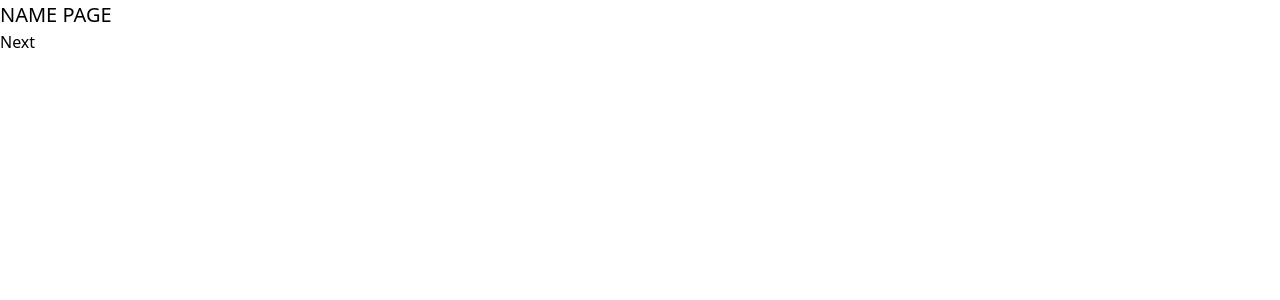
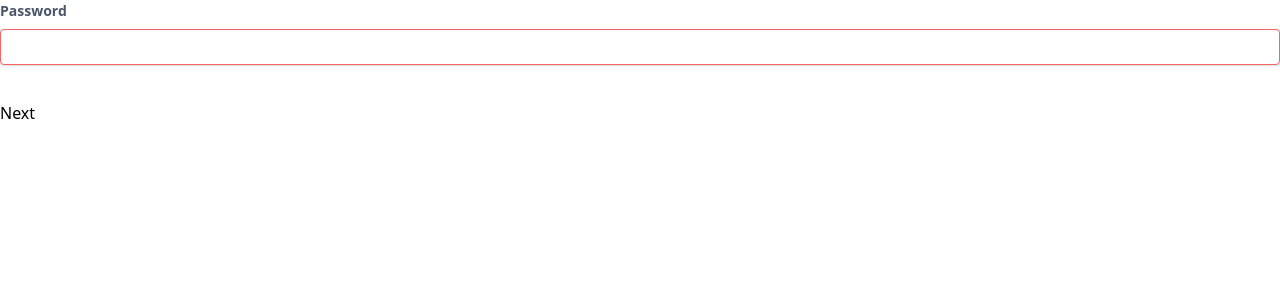
Before and after one commit to andrewhickey/sh24-order-journey, a React app: page / in a window 1280 px wide. Shown: the top 300 px of the page. Built offline with nearby package versions, Linux system fonts and the light colour scheme.

Commit message:
feat: adds first form using formik

```diff
--- a/package.json
+++ b/package.json
@@ -11,6 +11,7 @@
   "dependencies": {
     "@babel/core": "7.9.0",
     "@svgr/webpack": "4.3.3",
+    "@types/yup": "^0.29.0",
     "@typescript-eslint/eslint-plugin": "^2.10.0",
     "@typescript-eslint/parser": "^2.10.0",
     "babel-eslint": "10.1.0",
@@ -32,6 +33,7 @@
     "eslint-plugin-react": "7.19.0",
     "eslint-plugin-react-hooks": "^1.6.1",
     "file-loader": "4.3.0",
+    "formik": "^2.1.4",
     "fs-extra": "^8.1.0",
     "html-webpack-plugin": "4.0.0-beta.11",
     "identity-obj-proxy": "3.0.0",
@@ -64,7 +66,8 @@
     "webpack": "4.42.0",
     "webpack-dev-server": "3.10.3",
     "webpack-manifest-plugin": "2.2.0",
-    "workbox-webpack-plugin": "4.3.1"
+    "workbox-webpack-plugin": "4.3.1",
+    "yup": "^0.29.0"
   },
   "devDependencies": {
     "@commitlint/cli": "^8.3.5",
--- /dev/null
+++ b/src/components/NameForm/NameForm.tsx
@@ -0,0 +1,57 @@
+import React, { useCallback } from 'react'
+import * as Yup from 'yup'
+import { Formik, Form, Field } from 'formik'
+
+export type NameFormValues = {
+  name: string
+}
+
+const NameFormSchema = Yup.object().shape({
+  name: Yup.string()
+    .min(2, 'Too short')
+    .max(25, 'Too long')
+    .required('We need this info'),
+})
+
+function NameForm() {
+  const handleSubmit = useCallback((values, actions) => {
+    console.log('SUBMITTED', { values, actions })
+  }, [])
+
+  const initialValues: NameFormValues = {
+    name: '',
+  }
+
+  return (
+    <Formik
+      initialValues={initialValues}
+      validationSchema={NameFormSchema}
+      onSubmit={handleSubmit}
+    >
+      {() => (
+        <Form>
+          <Field
+            name="name"
+            render={({ field, meta }: any) => (
+              <div className="mb-6">
+                <label className="block text-gray-700 text-sm font-bold">
+                  Password
+                  <input
+                    type="text"
+                    {...field}
+                    className="shadow appearance-none border border-red-500 rounded w-full py-2 px-3 text-gray-700 mt-2 mb-3 leading-tight focus:outline-none focus:shadow-outline"
+                  />
+                  {meta.touched && meta.error && (
+                    <p className="text-red-500 text-xs italic">{meta.error}</p>
+                  )}
+                </label>
+              </div>
+            )}
+          />
+        </Form>
+      )}
+    </Formik>
+  )
+}
+
+export default NameForm
--- /dev/null
+++ b/src/components/NameForm/index.ts
@@ -0,0 +1,3 @@
+import NameForm from './NameForm'
+
+export default NameForm
--- /dev/null
+++ b/src/components/index.ts
@@ -0,0 +1,3 @@
+import NameForm from './NameForm'
+
+export { NameForm }
--- a/src/pages/NamePage/NamePage.tsx
+++ b/src/pages/NamePage/NamePage.tsx
@@ -1,10 +1,11 @@
 import React from 'react'
 import { Link } from 'react-router-dom'
+import { NameForm } from '../../components'
 
 function NamePage() {
   return (
     <>
-      <div className="text-xl">NAME PAGE</div>
+      <NameForm />
       <Link to="email">Next</Link>
     </>
   )
```
Also changed, not shown: 1 other file (tests, documents, lock files or other folders).
